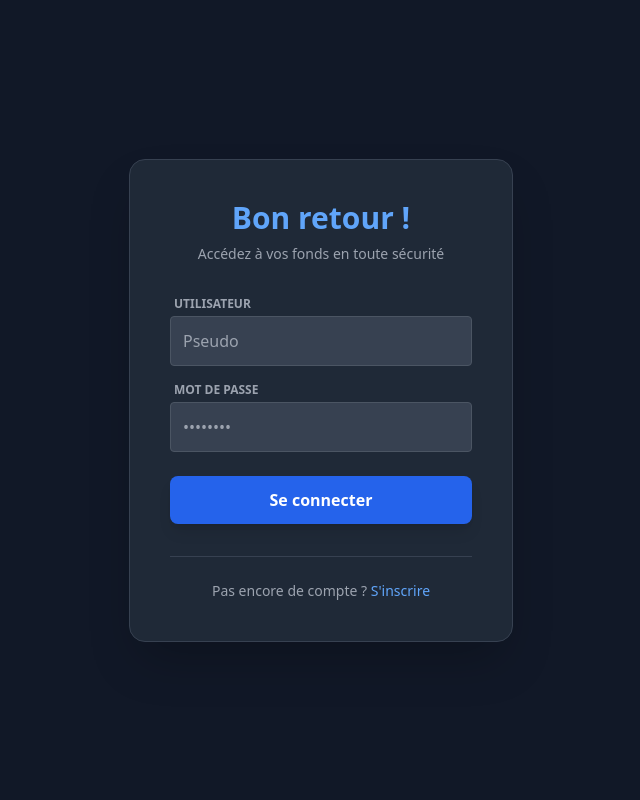
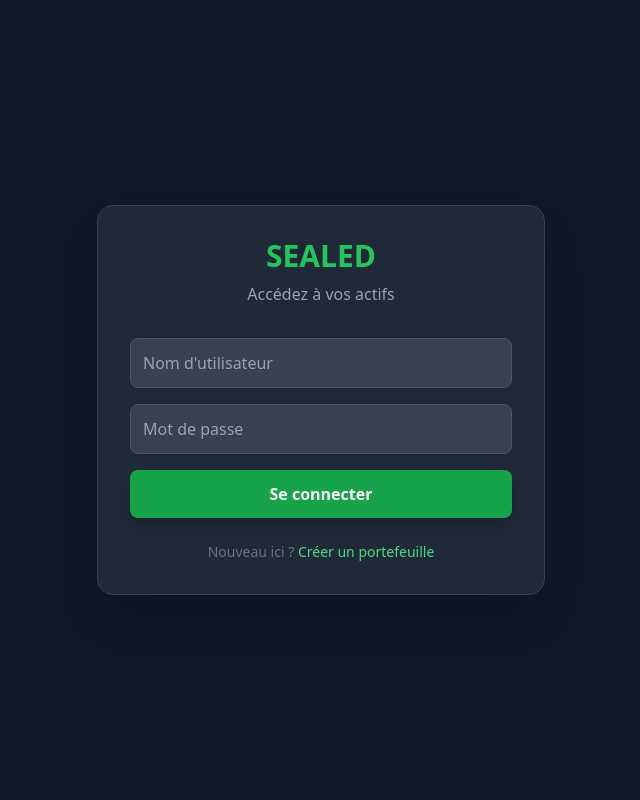
Before and after one commit to JahidWAV/sealed, a Flask app: page /login in a window 1280 px wide. Shown: the whole page, without its empty margins (319-959 px from the left). Run offline with Flask 3, Linux system fonts and the light colour scheme; some libraries are stand-ins or nearby versions.

Commit message:
Add files via upload

```diff
--- a/templates/login.html
+++ b/templates/login.html
@@ -4,40 +4,34 @@
     <meta charset="UTF-8">
     <meta name="viewport" content="width=device-width, initial-scale=1.0">
     <script src="https://cdn.tailwindcss.com"></script>
-    <title>Connexion - Portefeuille Numérique</title>
+    <title>Sealed - Connexion</title>
 </head>
-<body class="bg-gray-900 text-white flex items-center justify-center h-screen">
-    <div class="bg-gray-800 p-10 rounded-2xl shadow-2xl w-96 border border-gray-700">
-        <div class="text-center mb-8">
-            <h1 class="text-3xl font-bold text-blue-400">Bon retour !</h1>
-            <p class="text-gray-400 text-sm mt-2">Accédez à vos fonds en toute sécurité</p>
-        </div>
+<body class="bg-gray-900 text-white flex items-center justify-center min-h-screen">
+    <div class="bg-gray-800 p-8 rounded-2xl shadow-2xl w-full max-w-md border border-gray-700">
+        <h2 class="text-3xl font-extrabold mb-2 text-green-500 text-center">SEALED</h2>
+        <p class="text-gray-400 text-center mb-8">Accédez à vos actifs</p>
 
-        <form method="POST">
-            <div class="mb-4">
-                <label class="block text-gray-400 text-xs mb-1 ml-1 uppercase font-bold">Utilisateur</label>
-                <input type="text" name="username" placeholder="Pseudo"
-                       class="w-full p-3 rounded bg-gray-700 border border-gray-600 focus:outline-none focus:ring-2 focus:ring-blue-500 transition" required>
-            </div>
+        {% with messages = get_flashed_messages(with_categories=true) %}
+          {% if messages %}
+            {% for category, message in messages %}
+              <div class="mb-4 p-3 rounded-lg text-sm font-medium text-center {% if category == 'danger' %}bg-red-500/20 text-red-400 border border-red-500/50{% else %}bg-blue-500/20 text-blue-400 border border-blue-500/50{% endif %}">
+                {{ message }}
+              </div>
+            {% endfor %}
+          {% endif %}
+        {% endwith %}
 
-            <div class="mb-6">
-                <label class="block text-gray-400 text-xs mb-1 ml-1 uppercase font-bold">Mot de passe</label>
-                <input type="password" name="password" placeholder="••••••••"
-                       class="w-full p-3 rounded bg-gray-700 border border-gray-600 focus:outline-none focus:ring-2 focus:ring-blue-500 transition" required>
-            </div>
-
-            <button type="submit"
-                    class="w-full bg-blue-600 py-3 rounded-lg font-bold hover:bg-blue-700 transform hover:scale-[1.02] transition-all active:scale-95 shadow-lg">
+        <form method="POST" class="space-y-4">
+            <input type="text" name="username" class="w-full p-3 rounded-lg bg-gray-700 border border-gray-600 focus:border-green-500 focus:outline-none transition" placeholder="Nom d'utilisateur" required>
+            <input type="password" name="password" class="w-full p-3 rounded-lg bg-gray-700 border border-gray-600 focus:border-green-500 focus:outline-none transition" placeholder="Mot de passe" required>
+            <button type="submit" class="w-full bg-green-600 hover:bg-green-700 text-white font-bold py-3 rounded-lg shadow-lg transform active:scale-95 transition">
                 Se connecter
             </button>
         </form>
 
-        <div class="mt-8 pt-6 border-t border-gray-700 text-center">
-            <p class="text-gray-400 text-sm">
-                Pas encore de compte ?
-                <a href="/register" class="text-blue-400 hover:underline">S'inscrire</a>
-            </p>
-        </div>
+        <p class="mt-6 text-center text-gray-500 text-sm">
+            Nouveau ici ? <a href="/register" class="text-green-400 hover:underline">Créer un portefeuille</a>
+        </p>
     </div>
 </body>
 </html>
```
Also changed, not shown: templates/dashboard.html (+41 -18 lines), templates/register.html (+34 -9 lines).
